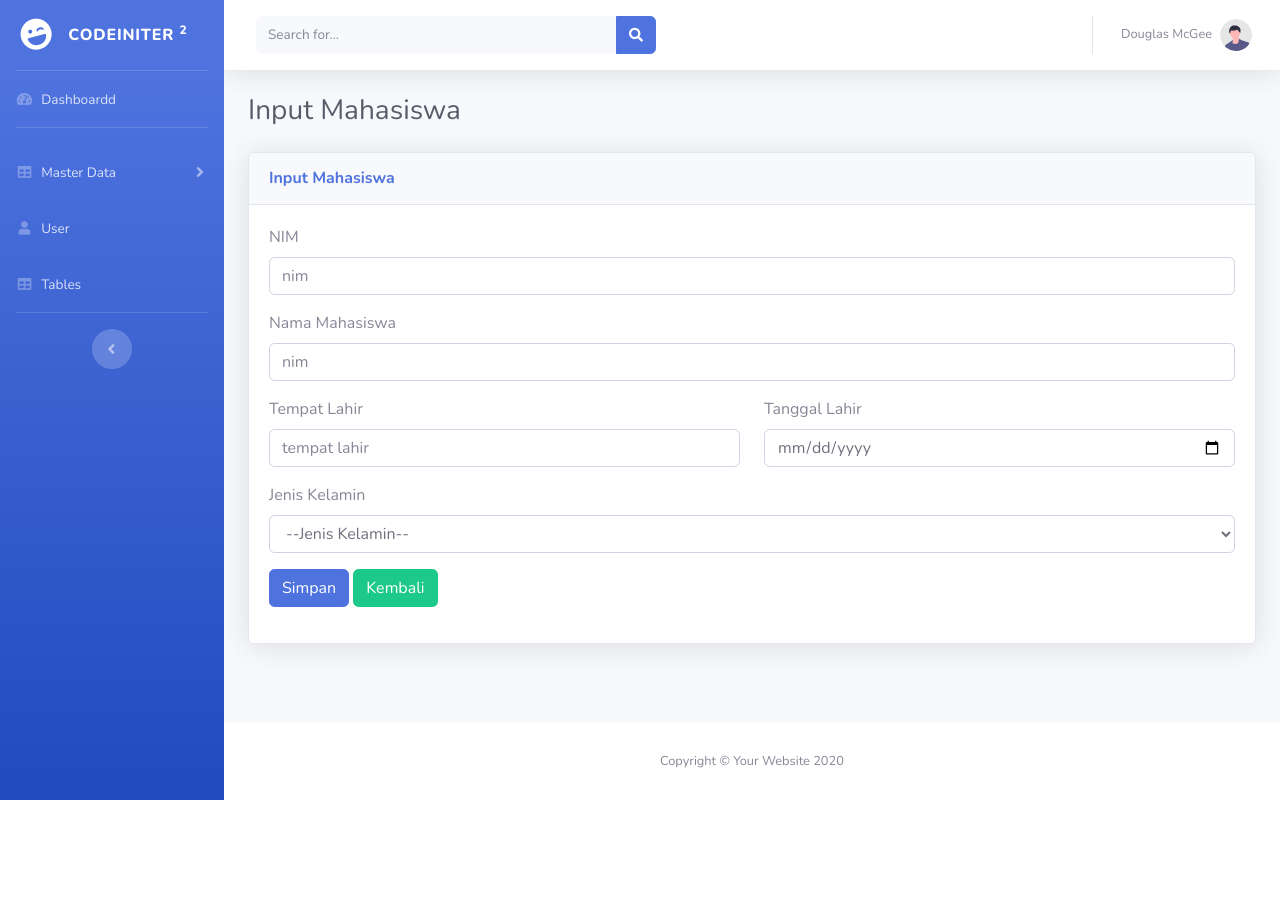
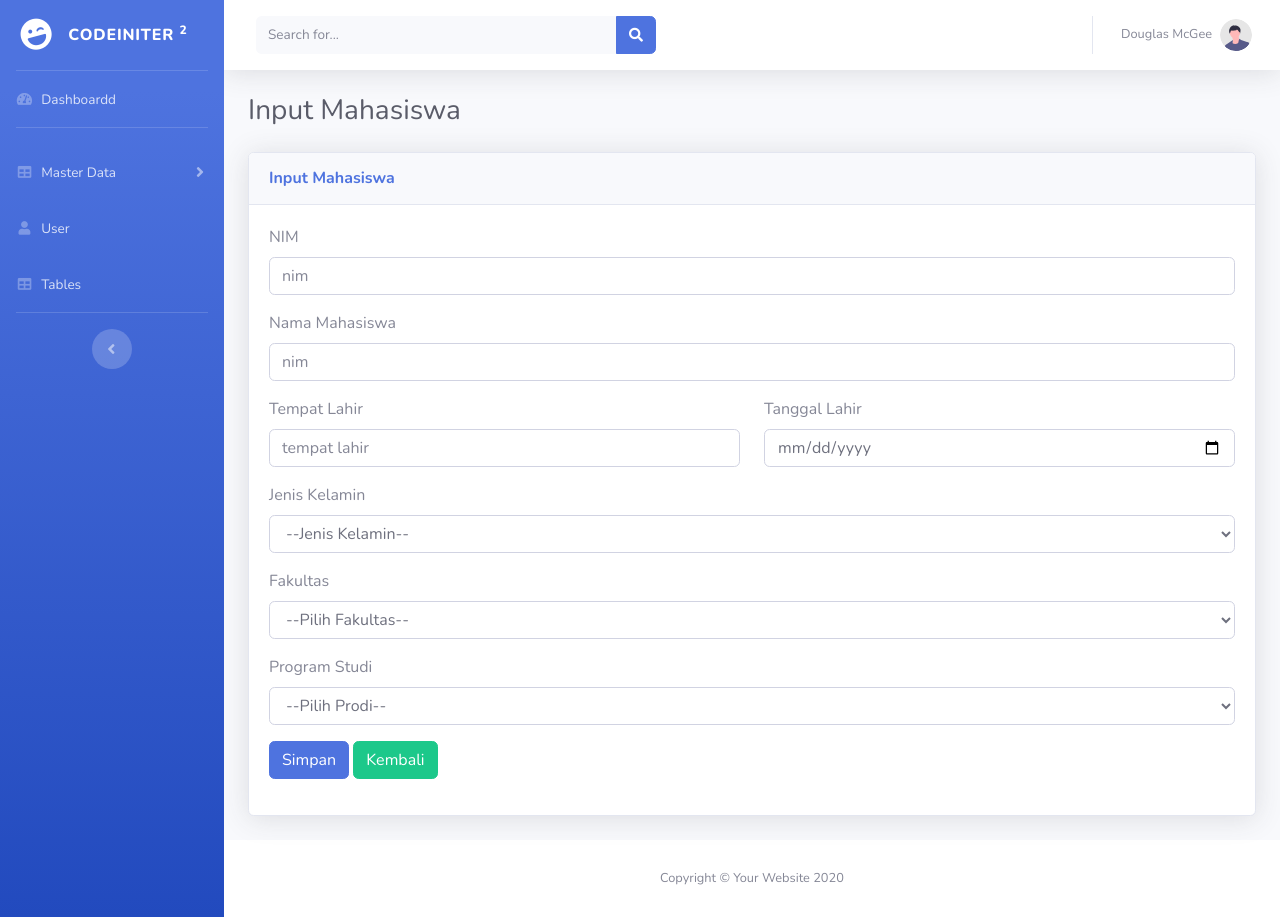
Before and after one commit to Nureko-D/Padang-Tek, a CodeIgniter app: page /2025/index.php/mahasiswa/input_mahasiswa in a window 1280 px wide. Before the commit the page ends 800 px from the top, so only its background shows below. Run offline with CodeIgniter, Linux system fonts and the light colour scheme; data that the repository does not hold is empty.

Commit message:
Perubahan 12

```diff
--- a/application/controllers/Mahasiswa.php
+++ b/application/controllers/Mahasiswa.php
@@ -7,6 +7,8 @@ class Mahasiswa extends CI_Controller
         parent::__construct();
         // ini wajib agar bisa memanggil, jadi seperti bembuatan variabel
         $this->load->model('m_mahasiswa');
+        $this->load->model('m_fakultas');
+        $this->load->model('m_prodi');
     }
 
 
@@ -37,12 +39,23 @@ class Mahasiswa extends CI_Controller
         $this->form_validation->set_rules('jenis_kelamin', 'Jenis Kelamin', 'required', [
             'required' => '%s Harus diisi'
         ]);
+        $this->form_validation->set_rules('jenis_kelamin', 'Jenis Kelamin', 'required', [
+            'required' => '%s Harus diisi'
+        ]);
+        $this->form_validation->set_rules('id_fakultas', 'Fakultas', 'required', [
+            'required' => '%s Harus diisi'
+        ]);
+        $this->form_validation->set_rules('id_prodi', 'Program Studi', 'required', [
+            'required' => '%s Harus diisi'
+        ]);
 
         if ($this->form_validation->run() == FALSE) {
             // jika validasi form gagal/tidak lolos
             $data = array(
                 'judul' => 'Input Mahasiswa',
                 'page' => 'mahasiswa/v_input_mahasiswa', //file page di folder  view
+                'fakultas' => $this->m_fakultas->all_data(),
+                'prodi' => $this->m_prodi->all_data(),
             );
             $this->load->view('v_template', $data, false); //load template
         } else {
@@ -53,6 +66,8 @@ class Mahasiswa extends CI_Controller
                 'tempat_lahir' => $this->input->post('tempat_lahir'),
                 'tgl_lahir' => $this->input->post('tgl_lahir'),
                 'jenis_kelamin' => $this->input->post('jenis_kelamin'),
+                'id_fakultas' => $this->input->post('id_fakultas'),
+                'id_prodi' => $this->input->post('id_prodi'),
             );
             $this->m_mahasiswa->insert_data($data);
 
@@ -82,6 +97,12 @@ class Mahasiswa extends CI_Controller
         $this->form_validation->set_rules('jenis_kelamin', 'Jenis Kelamin', 'required', [
             'required' => '%s Harus diisi'
         ]);
+        $this->form_validation->set_rules('id_fakultas', 'Fakultas', 'required', [
+            'required' => '%s Harus diisi'
+        ]);
+        $this->form_validation->set_rules('id_prodi', 'Program Studi', 'required', [
+            'required' => '%s Harus diisi'
+        ]);
 
         if ($this->form_validation->run() == FALSE) {
             // jika validasi form gagal/tidak lolos
@@ -90,10 +111,13 @@ class Mahasiswa extends CI_Controller
                 'judul' => 'Edit Mahasiswa',
                 'mhs' => $this->m_mahasiswa->detail_data($id_mahasiswa),
                 'page' => 'mahasiswa/v_edit_mahasiswa', //file page di folder  view
+                'fakultas' => $this->m_fakultas->all_data(),
+                'prodi' => $this->m_prodi->all_data(),
             );
             $this->load->view('v_template', $data, false); //load template
         } else {
             // jika lolos validasi, semua inputan ditampung di dalam array
+
             $data = array(
                 'id_mahasiswa' => $id_mahasiswa,
                 'nim' => $this->input->post('nim'),
@@ -101,7 +125,10 @@ class Mahasiswa extends CI_Controller
                 'tempat_lahir' => $this->input->post('tempat_lahir'),
                 'tgl_lahir' => $this->input->post('tgl_lahir'),
                 'jenis_kelamin' => $this->input->post('jenis_kelamin'),
+                'id_fakultas' => $this->input->post('id_fakultas'),
+                'id_prodi' => $this->input->post('id_prodi'),
             );
+
             $this->m_mahasiswa->update_data($data);
 
             // notif berhasil ditambah
--- /dev/null
+++ b/application/models/M_fakultas.php
@@ -0,0 +1,12 @@
+<?php
+defined('BASEPATH') or exit('No direct script access allowed');
+
+class M_fakultas extends CI_Model
+{
+    public function all_data()
+    {
+        $this->db->select('*');
+        $this->db->from('tbl_fakultas');
+        return $this->db->get()->result();
+    }
+}
--- a/application/models/M_mahasiswa.php
+++ b/application/models/M_mahasiswa.php
@@ -8,6 +8,9 @@ class M_mahasiswa extends CI_Model
     {
         $this->db->select('*');
         $this->db->from('tbl_mahasiswa');
+        $this->db->join('tbl_fakultas', 'tbl_fakultas.id_fakultas = tbl_mahasiswa.id_fakultas', 'left');
+        $this->db->join('tbl_prodi', 'tbl_prodi.id_prodi = tbl_mahasiswa.id_prodi', 'left');
+
         return $this->db->get()->result();
     }
 
--- /dev/null
+++ b/application/models/M_prodi.php
@@ -0,0 +1,12 @@
+<?php
+defined('BASEPATH') or exit('No direct script access allowed');
+
+class M_prodi extends CI_Model
+{
+    public function all_data()
+    {
+        $this->db->select('*');
+        $this->db->from('tbl_prodi');
+        return $this->db->get()->result();
+    }
+}
--- a/application/views/mahasiswa/v_input_mahasiswa.php
+++ b/application/views/mahasiswa/v_input_mahasiswa.php
@@ -34,7 +34,6 @@
                      <label>Tanggal Lahir</label>
                      <input name="tgl_lahir" class="form-control" placeholder="" type="date">
                  </div>
-
              </div>
          </div>
 
@@ -48,6 +47,26 @@
                  <option value="P">Perempuan</option>
              </select>
          </div>
+         <div class="form-group">
+             <label>Fakultas</label>
+             <select name="id_fakultas" class="form-control" id="">
+                 <option value="">--Pilih Fakultas--</option>
+                 <?php foreach ($fakultas as $key => $value) { ?>
+                     <option value="<?= $value->id_fakultas ?>"><?= $value->nama_fakultas ?> </option>
+                 <?php } ?>
+             </select>
+         </div>
+         <div class="form-group">
+             <label>Program Studi</label>
+             <select name="id_prodi" class="form-control" id="">
+                 <option value="">--Pilih Prodi--</option>
+                 <?php foreach ($prodi as $key => $value) { ?>
+                     <option value="<?= $value->id_prodi ?>"><?= $value->nama_prodi ?> </option>
+                 <?php } ?>
+             </select>
+         </div>
+
+
 
          <div class="form-group">
              <button class="btn btn-primary btn-sml" type="submit">Simpan</button>
--- a/application/views/mahasiswa/v_mahasiswa.php
+++ b/application/views/mahasiswa/v_mahasiswa.php
@@ -18,6 +18,8 @@ if ($this->session->flashdata('pesan')) {
             <th>Nama</th>
             <th>Tempat/tanggal</th>
             <th>Jenis Kelamin</th>
+            <th>Fakultas</th>
+            <th>Prodi</th>
             <th>aksi</th>
         </tr>
     </thead>
@@ -35,6 +37,8 @@ if ($this->session->flashdata('pesan')) {
                                             echo 'Perempuan';
                                         } ?>
                 </td>
+                <td><?= $value->nama_fakultas; ?></td>
+                <td><?= $value->nama_prodi; ?></td>
                 <td class="text-center">
                     <a href="<?= base_url('mahasiswa/edit_mahasiswa/' . $value->id_mahasiswa) ?>" class="btn btn-warning btn-sm">Edit</a>
                     <a href="<?= base_url('mahasiswa/delete_mahasiswa/' . $value->id_mahasiswa) ?>" onclick="return confirm('Yakin akan dihapus... ?')" class="btn btn-danger btn-sm">Delete</a>
```
Also changed, not shown: application/views/mahasiswa/v_edit_mahasiswa.php (+18 -0 lines).
